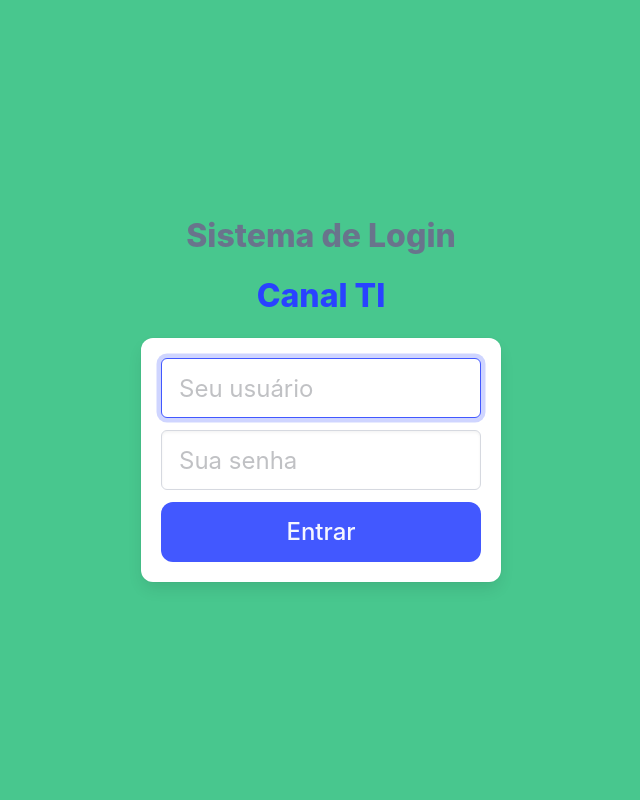
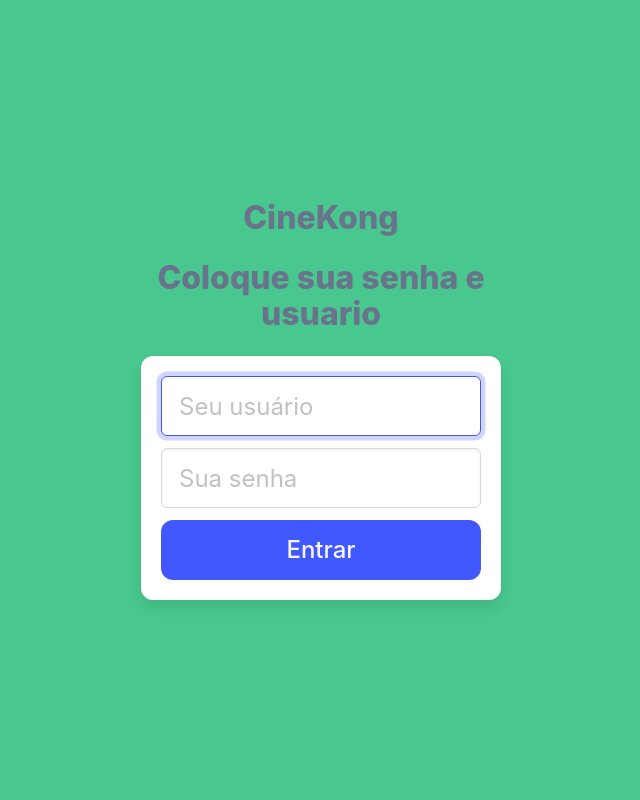
Before and after one commit to guisaar/cinekong, a PHP site: page / in a window 1280 px wide. Shown: the whole page, without its empty margins (319-959 px from the left). Run offline with PHP 8.4, Linux system fonts and the light colour scheme; some libraries are stand-ins or nearby versions.

Commit message:
Update index.php

```diff
--- a/index.php
+++ b/index.php
@@ -20,8 +20,8 @@ session_start();
         <div class="hero-body">
             <div class="container has-text-centered">
                 <div class="column is-4 is-offset-4">
-                    <h3 class="title has-text-grey">Sistema de Login</h3>
-                    <h3 class="title has-text-grey"><a href="https://youtube.com/canaltioficial" target="_blank">Canal TI</a></h3>
+                    <h3 class="title has-text-grey">CineKong</h3>
+                    <h3 class="title has-text-grey">Coloque sua senha e usuario</h3>
                     <?php
                     if(isset($_SESSION['nao_autenticado'])):
                     ?>
```
